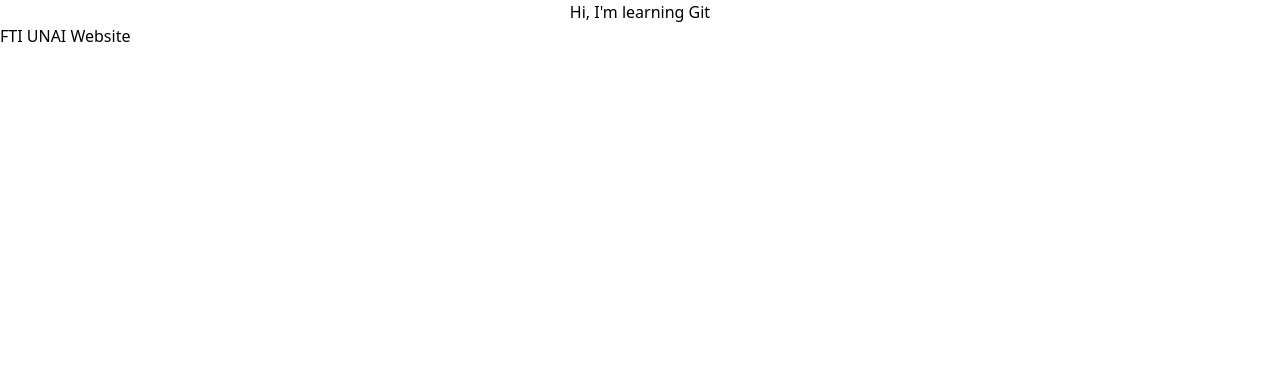
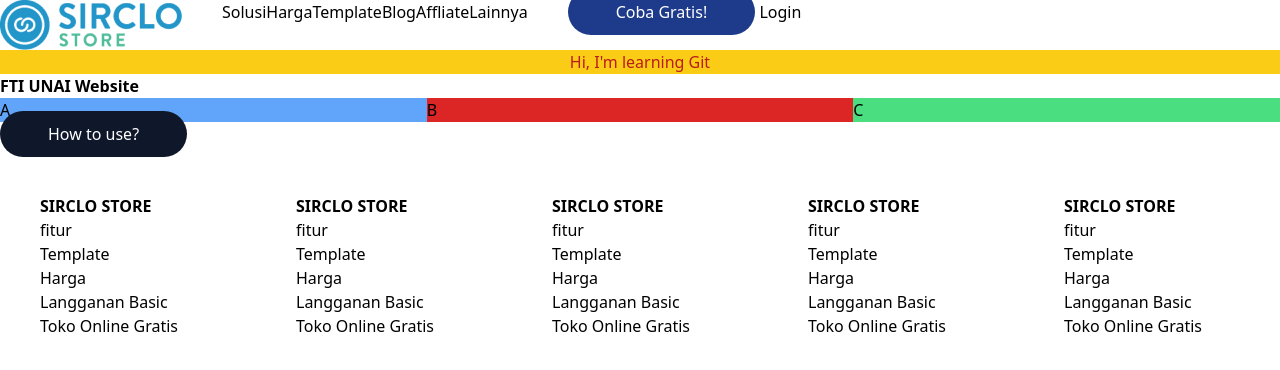
Before and after one commit to 2381047/stephanwebsite, a plain HTML site: page index.html in a window 1280 px wide. Drawn offline with nearby package versions, Linux system fonts and the light colour scheme.

Commit message:
Menambah isi

```diff
--- a/index.html
+++ b/index.html
@@ -7,8 +7,95 @@
     <script src="https://cdn.tailwindcss.com"></script>
 </head>
 <body>
-    <h1 class="text-center">Hi, I'm learning Git</h1>
+    <div class="flex flex-row">
+    <img src="sirclo-store-1.png">
 
-    <a href="https://fti.unai.edu">FTI UNAI Website</a>
+    <ul class="basis-1/5 flex flex-row px-10">
+        <li>Solusi</li>
+        <li>Harga</li>
+        <li>Template</li>
+        <li>Blog</li>
+        <li>Affliate</li>
+        <li>Lainnya</li>
+     </ul>
+     <ul>
+        <a class="mt-10 bg-blue-900 hover:bg-blue-400 active:bg-orange-600 text-white px-12 py-3 rounded-full" href="#">Coba Gratis!</a>
+        <a href="#">Login</a>
+     </ul>
+     </div>
+
+    <h1 class="text-center text-red-700 bg-yellow-400"
+    >Hi, I'm learning Git</h1>
+
+    <a class="font-bold" href="https://fti.unai.edu">FTI UNAI Website</a>
+
+    <div class="container mx-auto flex flex-col md:flex-row">
+        <div class="bg-blue-400 basis-1/3">A</div>
+        <div class="bg-pink-400 md:bg-red-600 basis-1/3">B</div>
+        <div class="bg-green-400 basis-1/3">C</div>
+    </div>
+
+    <a class="mt-10 bg-slate-900 hover:bg-orange-400 active:bg-orange-600 text-white px-12 py-3 rounded-full" href="#">How to use?</a>
+    <br>
+    <br>
+    <br>
+    <div class="flex flex-row">
+        <div class="basis-1/5 flex flex-row px-10">
+            <ul class="">
+                <li class="font-bold">SIRCLO STORE</li>
+                <li>fitur</li>
+                <li>Template</li>
+                <li>Harga</li>
+                <li>Langganan Basic</li>
+                <li>Toko Online Gratis</li>
+            </ul>
+        </div>
+        <div class="basis-1/5 flex flex-row px-10">
+            <ul class="">
+                <li class="font-bold">SIRCLO STORE</li>
+                <li>fitur</li>
+                <li>Template</li>
+                <li>Harga</li>
+                <li>Langganan Basic</li>
+                <li>Toko Online Gratis</li>
+            </ul>
+        </div>
+        <div class="basis-1/5 flex flex-row px-10">
+            <ul class="">
+                <li class="font-bold">SIRCLO STORE</li>
+                <li>fitur</li>
+                <li>Template</li>
+                <li>Harga</li>
+                <li>Langganan Basic</li>
+                <li>Toko Online Gratis</li>
+            </ul>
+        </div>
+        <div class="basis-1/5 flex flex-row px-10">
+            <ul class="">
+                <li class="font-bold">SIRCLO STORE</li>
+                <li>fitur</li>
+                <li>Template</li>
+                <li>Harga</li>
+                <li>Langganan Basic</li>
+                <li>Toko Online Gratis</li>
+            </ul>
+        </div>
+        <div class="basis-1/5 flex flex-row px-10">
+            <ul class="">
+                <li class="font-bold">SIRCLO STORE</li>
+                <li>fitur</li>
+                <li>Template</li>
+                <li>Harga</li>
+                <li>Langganan Basic</li>
+                <li>Toko Online Gratis</li>
+            </ul>
+            <ul>
+
+            </ul>
+
+        </div>
+
+
+
 </body>
 </html>
```
Also changed, not shown: sirclo-store-1.png (added).
